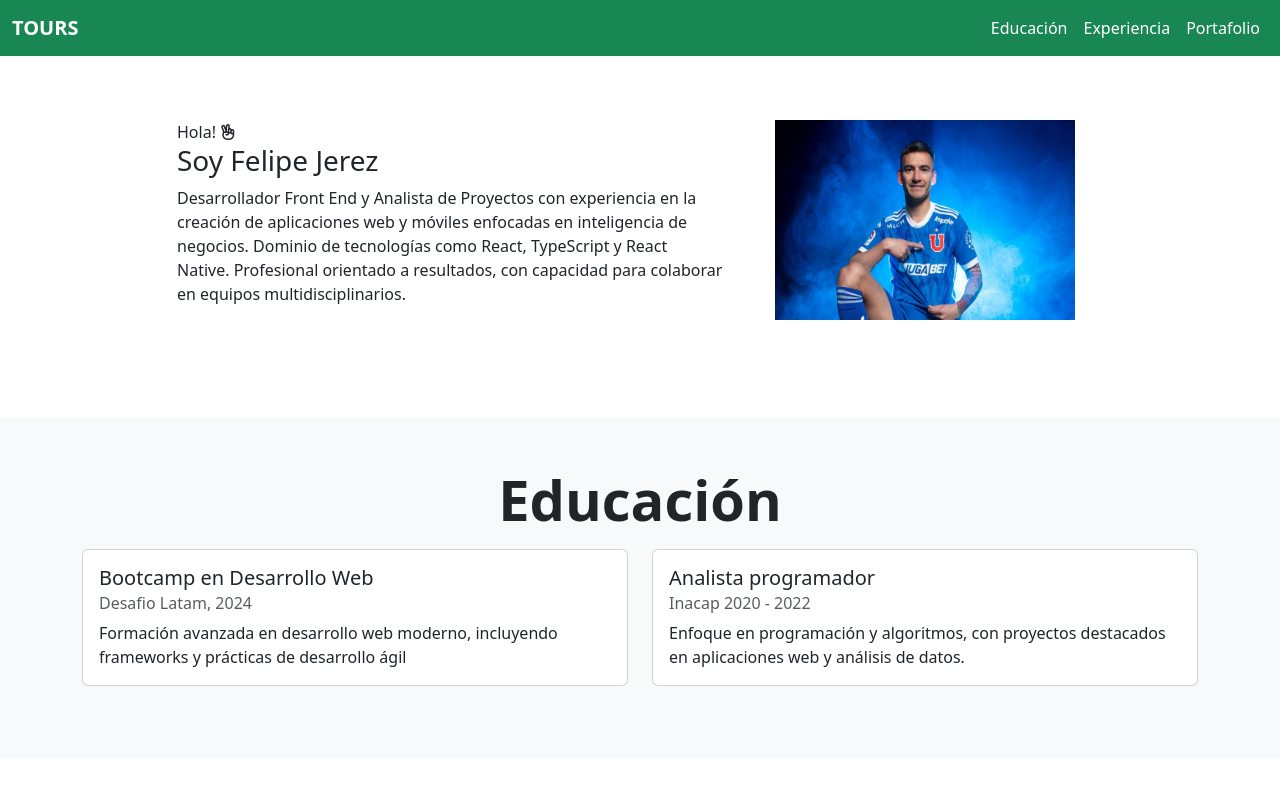
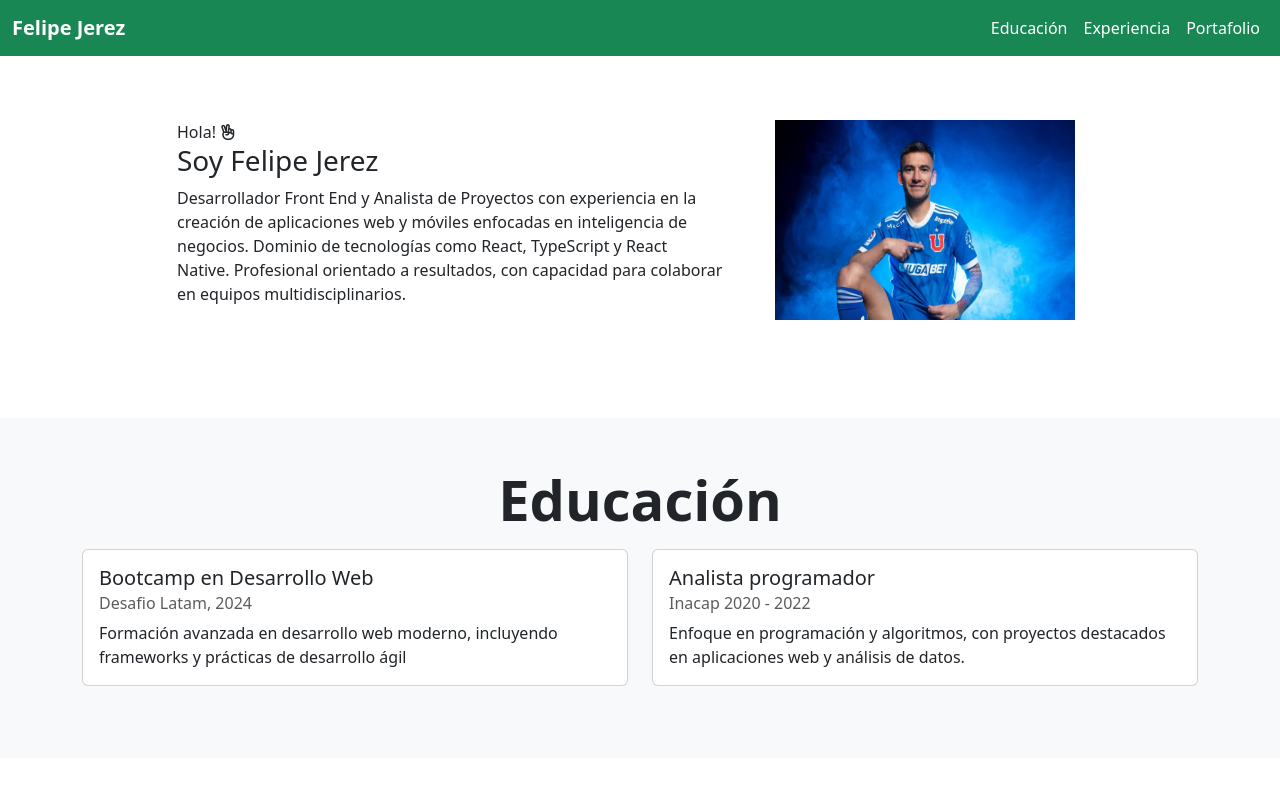
Before and after one commit to FelipeJerezGP/cv_examen, a plain HTML site: page index.html in a window 1280 px wide. Shown: the top 800 px of the page. Drawn offline with Linux system fonts and the light colour scheme.

Commit message:
Cambio titulo navbar

```diff
--- a/index.html
+++ b/index.html
@@ -24,7 +24,9 @@
     <header id="header" class="mb-3">
       <nav class="navbar navbar-expand-lg bg-success text-white">
         <div class="container-fluid">
-          <a class="navbar-brand text-white" href="#"><strong>TOURS</strong></a>
+          <a class="navbar-brand text-white" href="#"
+            ><strong>Felipe Jerez</strong></a
+          >
           <button
             class="navbar-toggler"
             type="button"
```
